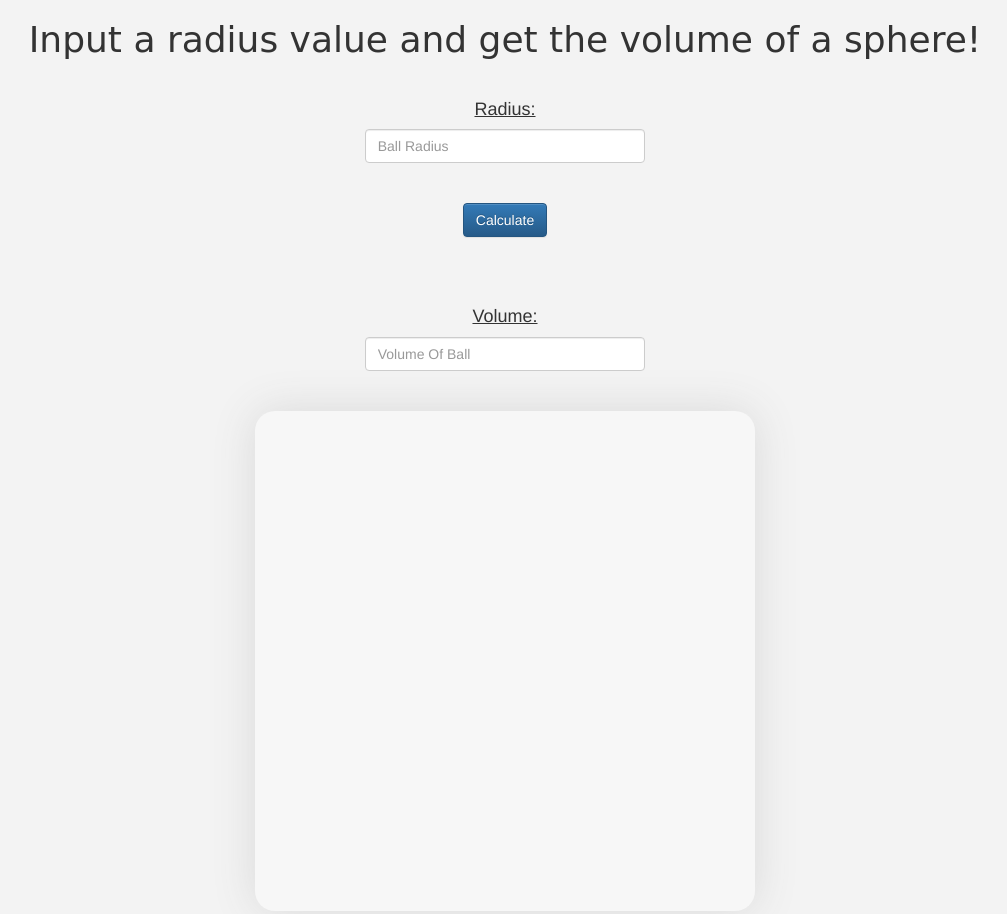
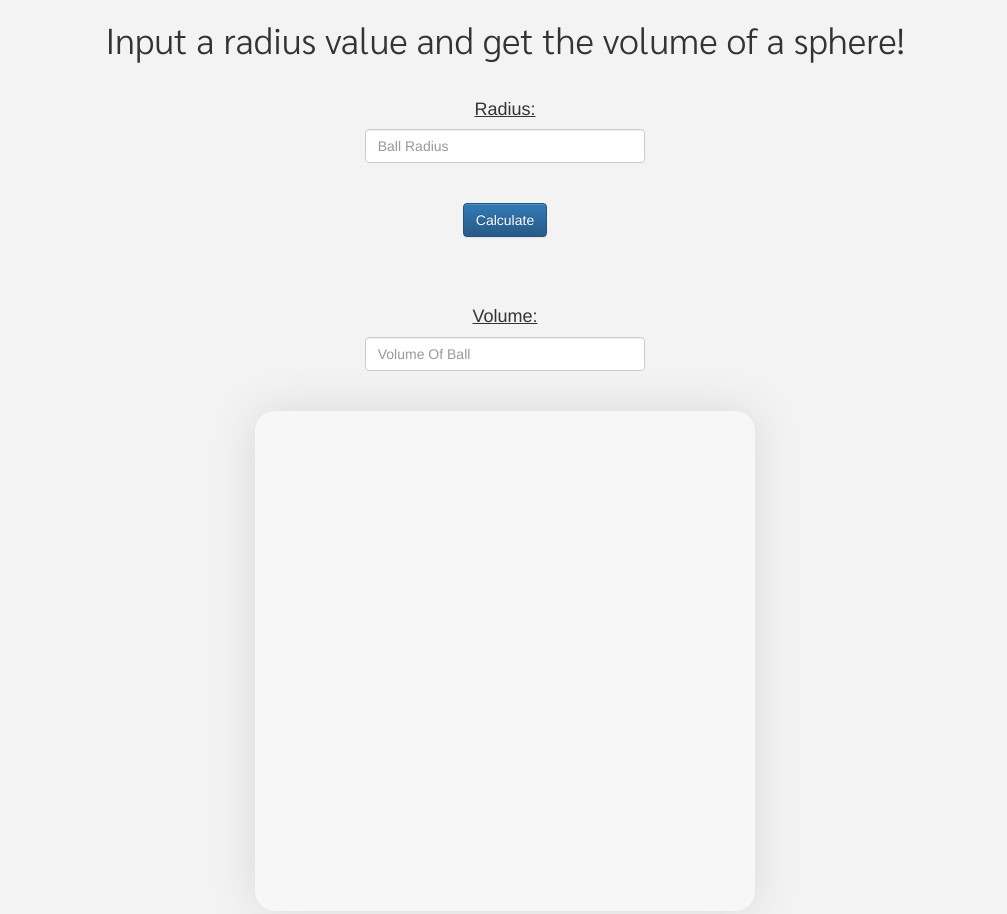
Before and after one commit to HamutalG/VolumeCalculationSphereDrawing, a plain HTML site: page index.html in a window 1280 px wide. Shown: the top 914 px of the page, without its empty margins (135-1142 px from the left). Drawn offline with nearby package versions, Linux system fonts and the light colour scheme.

Commit message:
index.html

```diff
--- a/index.html
+++ b/index.html
@@ -9,6 +9,7 @@
         crossorigin="anonymous">
     <link rel="stylesheet" href="https://maxcdn.bootstrapcdn.com/bootstrap/3.3.7/css/bootstrap-theme.min.css" integrity="sha384-rHyoN1iRsVXV4nD0JutlnGaslCJuC7uwjduW9SVrLvRYooPp2bWYgmgJQIXwl/Sp"
         crossorigin="anonymous">
+    <link href="https://fonts.googleapis.com/css?family=Sarabun:300" rel="stylesheet">
     <script src="https://maxcdn.bootstrapcdn.com/bootstrap/3.3.7/js/bootstrap.min.js" integrity="sha384-Tc5IQib027qvyjSMfHjOMaLkfuWVxZxUPnCJA7l2mCWNIpG9mGCD8wGNIcPD7Txa"
         crossorigin="anonymous"></script>
     <title>Volume Of Sphere</title>
@@ -25,7 +26,7 @@
 
         h1 {
             text-align: center;
-            font-family: cursive;
+            font-family: 'Sarabun', sans-serif;
         }
 
         .form-control {
```
